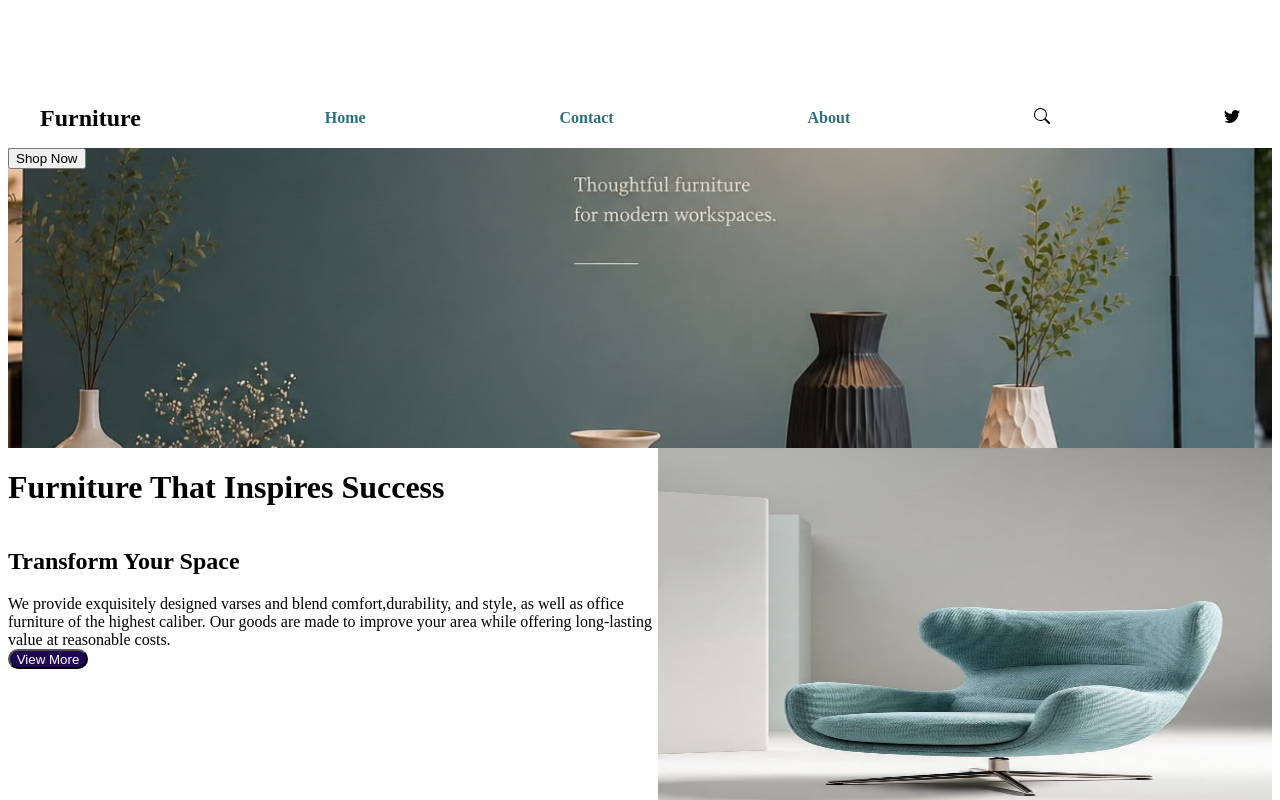
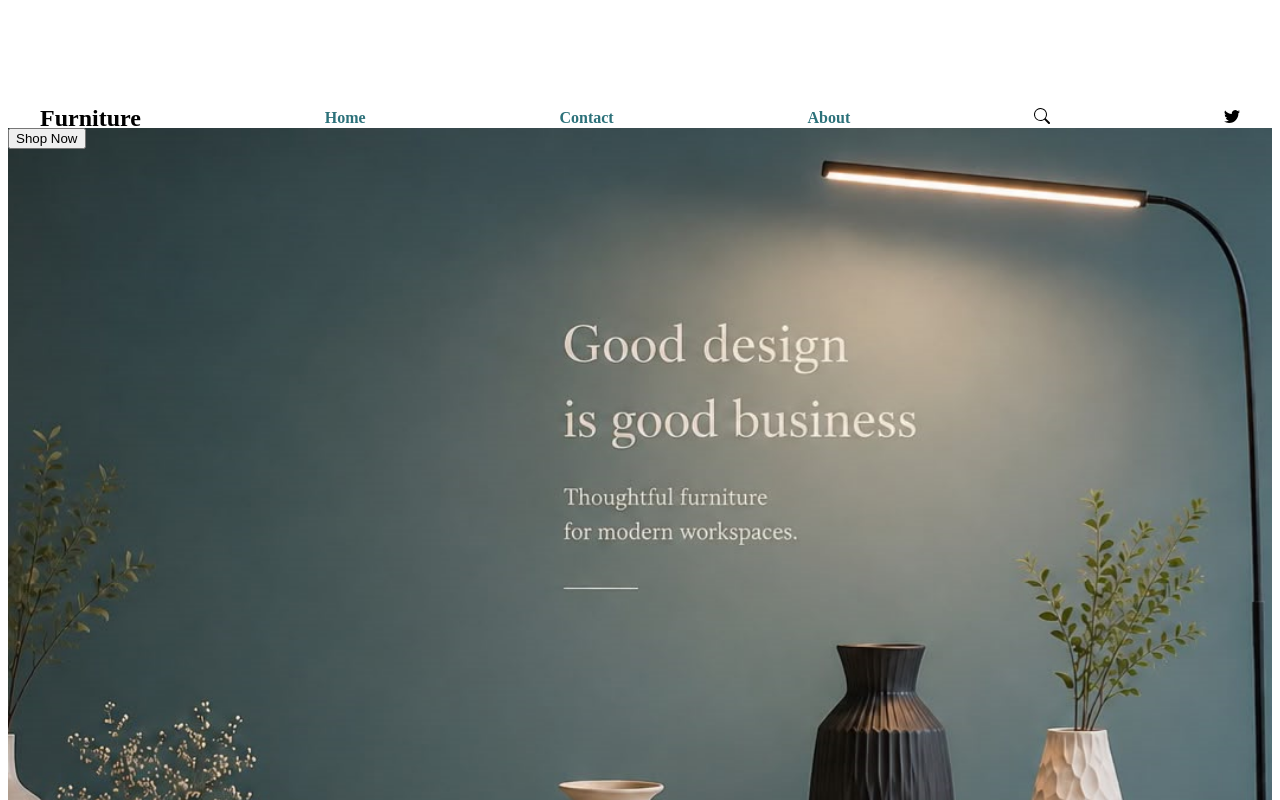
Before and after one commit to khethiwengema04-gif/ReactTS-Project1, a React (Vite) app in the folder ReactProject/: page / in a window 1280 px wide. Shown: the top 800 px of the page. Built offline with nearby package versions, Linux system fonts and the light colour scheme.

Commit message:
updating hero

```diff
--- a/ReactProject/src/Components/Hero/Hero.tsx
+++ b/ReactProject/src/Components/Hero/Hero.tsx
@@ -12,7 +12,7 @@ export const Hero = () => {
             backgroundSize: "cover",
             backgroundPosition: "center",
             width: "100%",
-            height: "300px",
+            height: "1000px",
             marginTop: "40px",
           }}
         >
--- a/ReactProject/src/Components/Navbar/Navbar.module.css
+++ b/ReactProject/src/Components/Navbar/Navbar.module.css
@@ -1,6 +1,6 @@
 nav {
     top: 0;
-    height: 100px;
+    height: 80px;
     width: 100%;
     background-color: #fff;
     /* border: solid #247fc5; */
@@ -76,7 +76,7 @@ nav {
     }
 
     .nav {
-        height: 180px;
+        height: 100px;
         top: 0;
     }
 
```
